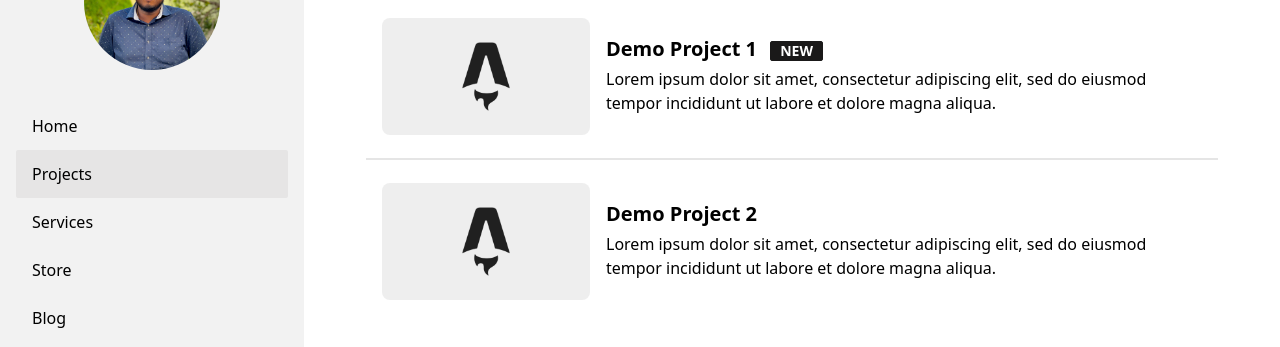
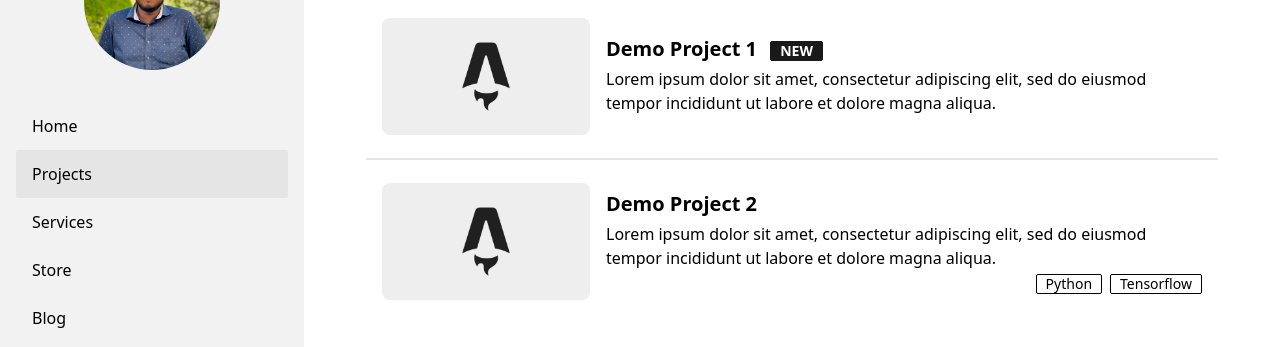
Before and after one commit to arunpandian7/arunpandian7.github.io, an Astro site: page /projects in a window 1280 px wide. Shown: the part 94-441 px from the top of the page. Built offline with nearby package versions, Linux system fonts and the light colour scheme; Astro itself is replaced by a stand-in of ours.

Commit message:
Fix tags as strings

```diff
--- a/src/components/HorizontalCard.astro
+++ b/src/components/HorizontalCard.astro
@@ -29,7 +29,7 @@ import { Image } from "@astrojs/image/components";
         <div class="card-actions justify-end">
           {
             tags &&
-              tags.map((tag) => <div class="badge badge-outline">{tag}</div>)
+              tags.split(',').map((tag) => <div class="badge badge-outline">{tag}</div>)
           }
         </div>
       </div>
--- a/src/pages/projects.astro
+++ b/src/pages/projects.astro
@@ -21,6 +21,7 @@ import HorizontalCard from "../components/HorizontalCard.astro";
     img="/post_img.webp"
     desc="Lorem ipsum dolor sit amet, consectetur adipiscing elit, sed do eiusmod tempor incididunt ut labore et dolore magna aliqua."
     url="#"
+    tags="Python,Tensorflow"
   />
 
   <div>
```
